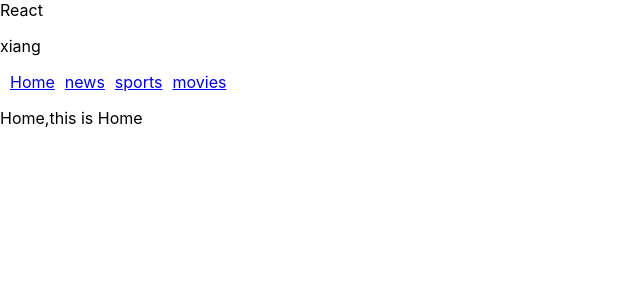
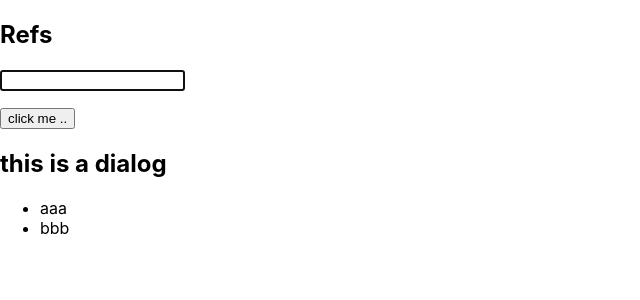
Before and after one commit to soraly/react-app, a React (Create React App) app: page / in a window 1280 px wide. Shown: the top 300 px of the page, without its empty margins (0-640 px from the left). Built offline with nearby package versions, Linux system fonts and the light colour scheme; no server answers.

Commit message:
add refs

```diff
--- a/src/App.js
+++ b/src/App.js
@@ -1,6 +1,6 @@
 import React, { Component } from 'react';
 //import ReactDOM from 'react-dom';
-import Clock from './router/demo1_basic'
+import Clock from './learn/refs'
 import $ from 'jquery'
 import EventEmitter  from 'events'
 
--- /dev/null
+++ b/src/learn/refs.js
@@ -0,0 +1,54 @@
+import React, { Component } from 'react'
+
+class Refs extends Component {
+    constructor() {
+        super();
+        this.state = {
+
+        }
+        this.inp = React.createRef();
+        this.dialog = React.createRef();
+        this.setTextInputRef = element => {
+            this.textInput = element
+        }
+    }
+    componentDidMount() {
+        //获取焦点
+        this.inp.current.focus();
+        this.dialog.current.sayHello();
+        console.log(this.textInput)
+    }
+    render() {
+        return <div>
+            <h2>Refs</h2>
+            <div>
+                <input type="text" ref={this.inp} />
+                <p>
+                    <button ref={this.setTextInputRef} >click me ..</button>
+                </p>
+                <Dialog ref={this.dialog}>
+                    <ul>
+                        <li>aaa</li>
+                        <li>bbb</li>
+                    </ul>
+                </Dialog>
+            </div>
+
+        </div>
+    }
+}
+class Dialog extends Component {
+    sayHello() {
+        console.log('helo..')
+    }
+    render() {
+        return (
+            <div>
+                <h2>this is a dialog</h2>
+                {this.props.children}
+            </div>
+        )
+    }
+}
+
+export default Refs
```
